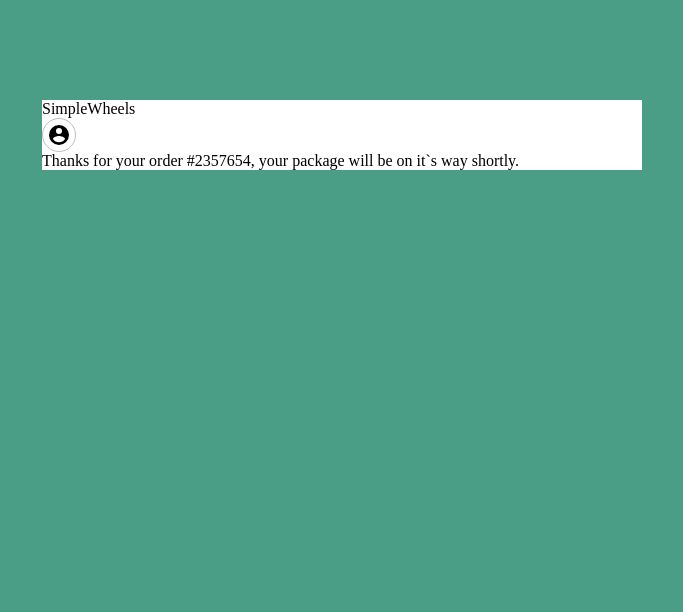
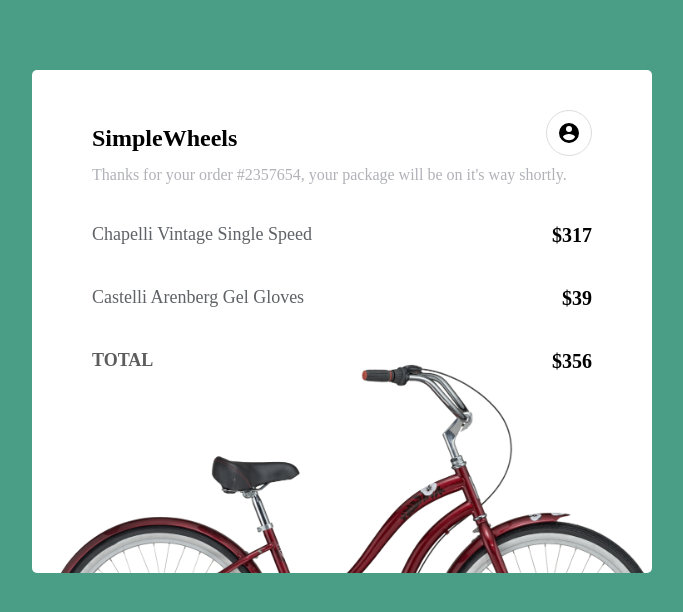
Before and after one commit to khhhrp/khhhrp.github.io, a plain HTML site: page frontloops-vdmkhrp/frontloops-3/index.html in a window 1280 px wide. Shown: the whole page, without its empty margins (298-981 px from the left). Drawn offline with Linux system fonts and the light colour scheme.

Commit message:
frontloops-3

```diff
--- a/frontloops-vdmkhrp/frontloops-3/index.html
+++ b/frontloops-vdmkhrp/frontloops-3/index.html
@@ -1,16 +1,38 @@
 <!DOCTYPE html>
 <html lang="en">
   <head>
-  <meta charset="UTF-8">
-  <meta name="viewport" content="width=device-width, initial-scale=1.0">
-  <link rel="stylesheet" href="styles.css">
+    <meta charset="UTF-8" />
+    <meta name="viewport" content="width=device-width, initial-scale=1.0" />
+    <link rel="stylesheet" href="styles.css" />
     <title>frontloops-3</title>
   </head>
   <body>
-  <div class="price-block">
-        <span>SimpleWheels</span>
-        <a href="#!" class="acc-link"><img src="./img/account.svg" alt="account"></a>
-      <span>Thanks for your order #2357654, your package will be on it`s way shortly.</span>
+    <div class="container">
+      <div class="header">
+        <h2>SimpleWheels</h2>
+        <div class="linkBlock">
+          <a href="#!" class="linkBlock__link">
+            <img class="linkBlock__img" src="./img/account.svg" alt="account" />
+          </a>
+        </div>
+      </div>
+      <div class="text">
+        Thanks for your order #2357654, your package will be on it's way
+        shortly.
+      </div>
+      <div class="product">
+        <div class="product_row">
+          <div class="product__name">Chapelli Vintage Single Speed</div>
+          <div class="product__price">$317</div>
+        </div>
+        <div class="product_row">
+          <div class="product__name">Castelli Arenberg Gel Gloves</div>
+        <div class="product__price">$39</div>
+        </div>
+        <div class="product_row">
+          <div class="product__name product__name--up">total</div>
+        <div class="product__price">$356</div>
+        </div>
       </div>
     </div>
   </body>
--- a/frontloops-vdmkhrp/frontloops-3/styles.css
+++ b/frontloops-vdmkhrp/frontloops-3/styles.css
@@ -15,29 +15,96 @@ p {
 body {
   min-height: 100%;
   margin: 0;
-  background-color: #4A9E86;
+  background-color: #4a9e86;
   overflow: hidden;
+  -moz-user-select: none;
+  -khtml-user-select: none;
+  user-select: none;
 }
 
 img {
   max-width: 100%;
 }
 
-.price-block {
-  max-width: 600px;
+.container {
+  width: 620px;
   margin-left: auto;
+  margin-top: 70px;
   margin-right: auto;
-  margin-top: 100px;
+  padding-top: 40px;
+  padding-left: 60px;
+  padding-right: 60px;
+  padding-bottom: 200px;
   background-color: #fff;
+  border-radius: 5px;
+  overflow: hidden;
+  background-image: url(./img/bicycle.png);
+  background-size: 100%;
+  background-repeat: no-repeat;
+  background-position: 10px 230px;
 }
 
+.header {
+  display: flex;
+  justify-content: space-between;
+  align-items: center;
+}
 
-.acc-link {
+.linkBlock {
   display: flex;
   align-items: center;
   justify-content: center;
-  border: 1px solid #C1BEBA;
-  width: 34px;
-  height: 34px;
+  margin-bottom: 10px;
+}
+
+.linkBlock__link:hover {
+  box-shadow: 0px 0px 0px 5px rgba(242, 242, 242, 1);
+}
+
+.linkBlock__link {
+  padding: 10px;
+  border: 1px solid #dcdcdc;
   border-radius: 50%;
+  transition: box-shadow 0.3s;
 }
+
+.linkBlock__img {
+  display: block;
+  width: 24px;
+  height: 24px;
+}
+
+.text {
+  color: #b1b2b8;
+  margin-bottom: 40px;
+}
+
+.product {
+  display: grid;
+  gap: 40px;
+  overflow: hidden;
+}
+
+.product_row {
+  display: grid;
+  grid-template-columns: 400px auto;
+}
+
+.product__name {
+  color: #5f6266;
+  font-weight: 500;
+  font-size: 18px;
+}
+
+.product__price {
+  margin-left: auto;
+  font-size: 20px;
+  font-weight: 600;
+}
+
+.product__name--up {
+  text-transform: uppercase;
+  font-weight: 600;
+  color: #5c5c5c;
+  overflow: hidden;
+}
```
Lines whose indentation alone changed are shown as unchanged.
